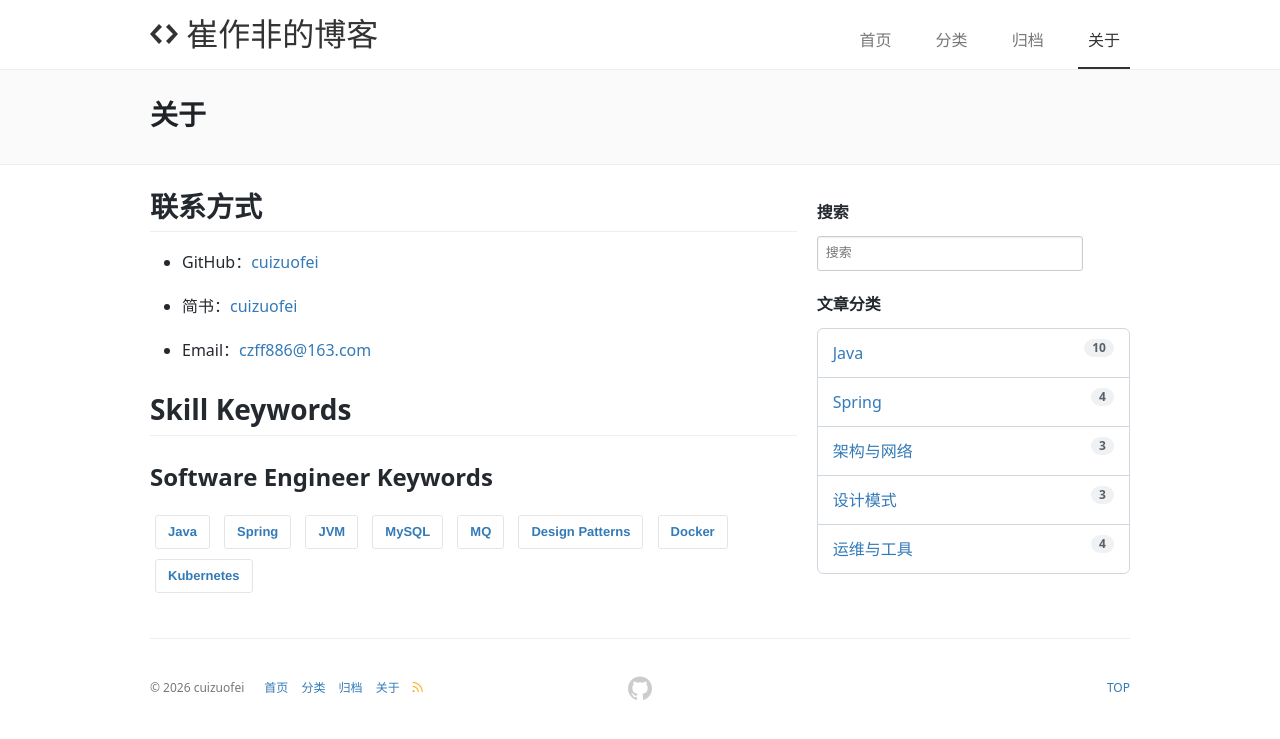
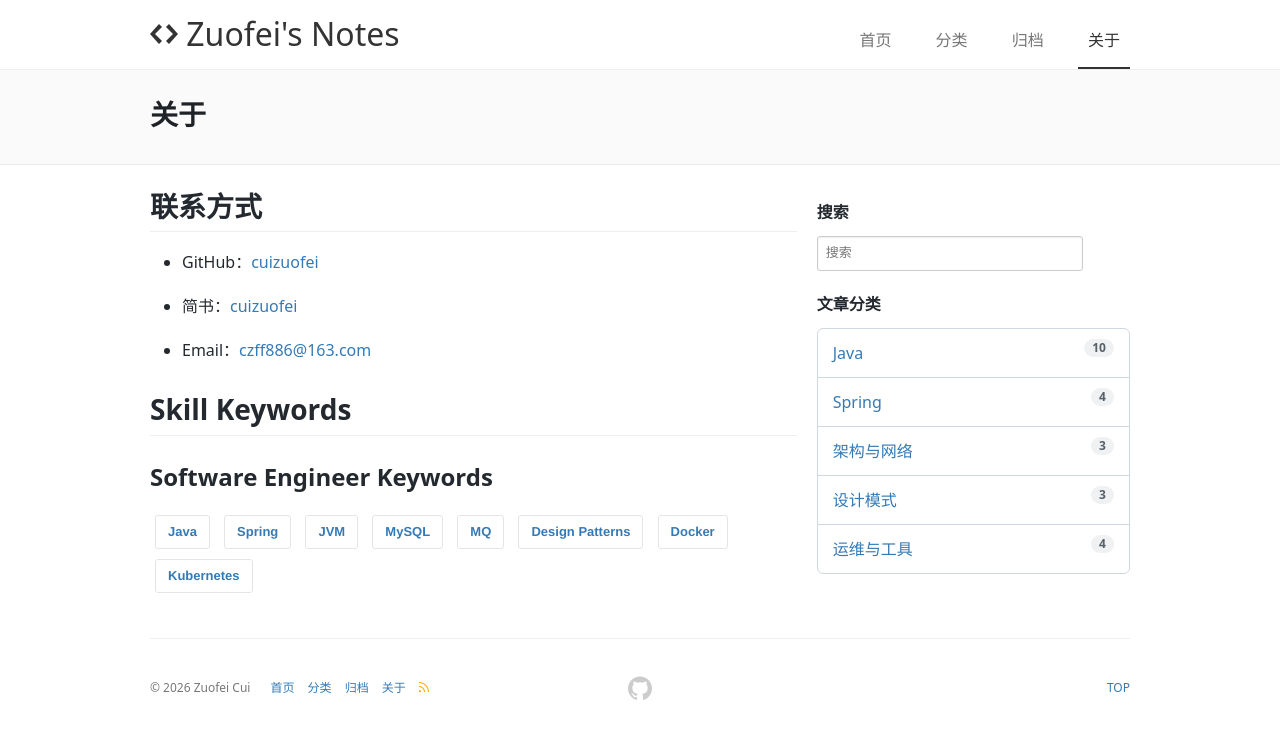
Before and after one commit to Nothingistrue886/Nothingistrue886.github.io, a Jekyll site: the page built from pages/about.md, in a window 1280 px wide. Shown: the top 739 px of the page. Built offline with Jekyll 4.4.1, drawn with Linux system fonts in a browser that asks for light colours; comment, search, counter and statistics services are not loaded.

Commit message:
chore: 站点更名为 Zuofei's Notes，作者统一为 Zuofei Cui
Co-authored-by: Cursor <cursoragent@cursor.com>

```diff
--- a/_config.yml
+++ b/_config.yml
@@ -4,10 +4,10 @@
 baseurl:
 url: https://nothingistrue886.github.io
 date_format: "ordinal"
-title: 崔作非的博客
+title: Zuofei's Notes
 subtitle: "Less is More."
 description: "疾风劲草"
-keywords: 崔作非的博客, Nothingistrue886
+keywords: Zuofei's Notes, Zuofei Cui, Nothingistrue886
 timezone: Asia/Shanghai
 encoding: "utf-8"
 side_bar_repo_limit: 5
@@ -15,7 +15,7 @@ side_bar_repo_limit: 5
 # ---------------- #
 #      Author      #
 # ---------------- #
-author: cuizuofei
+author: Zuofei Cui
 organization: bilibili
 organization_url: https://www.bilibili.com/
 github_username: Nothingistrue886
--- a/pages/about.md
+++ b/pages/about.md
@@ -2,7 +2,7 @@
 layout: page
 title: 关于
 description:
-keywords: cuizuofei
+keywords: Zuofei Cui
 comments: true
 menu: 关于
 permalink: /about/
```
Also changed, not shown: README.md.
